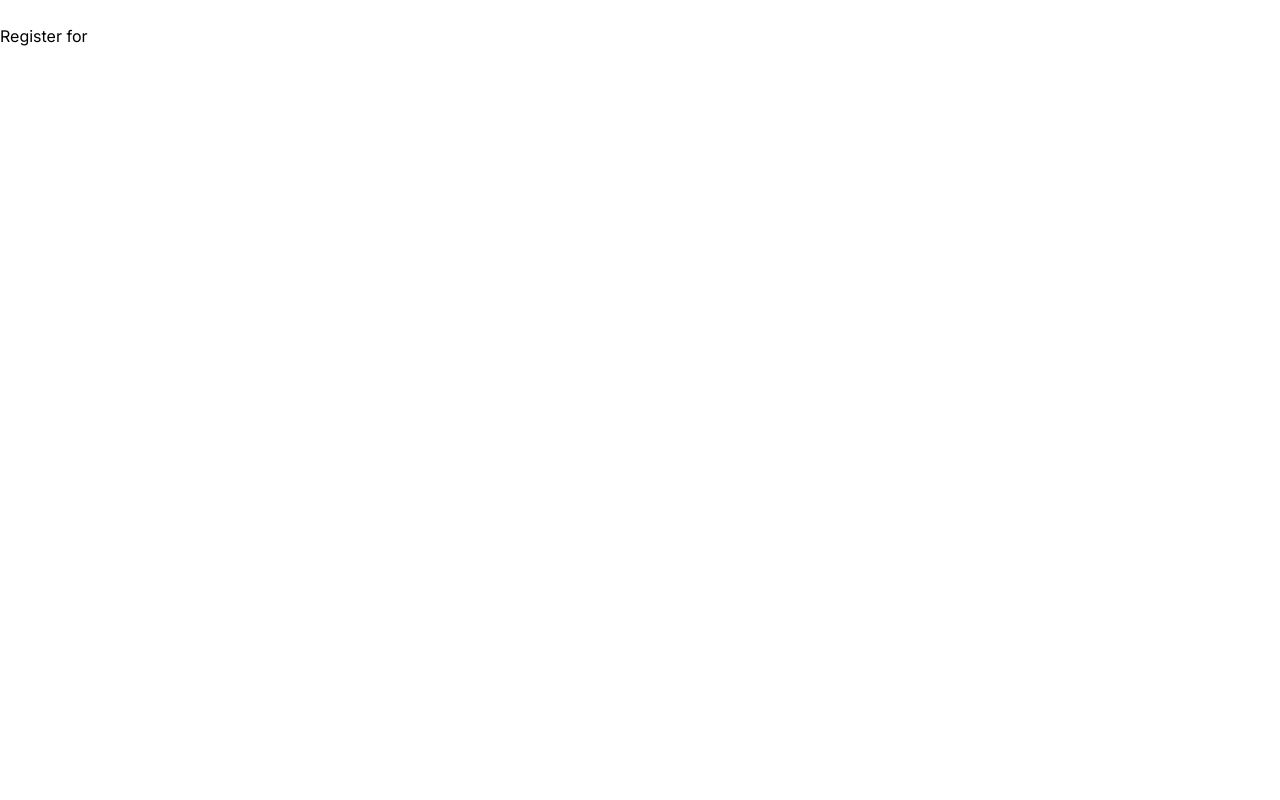
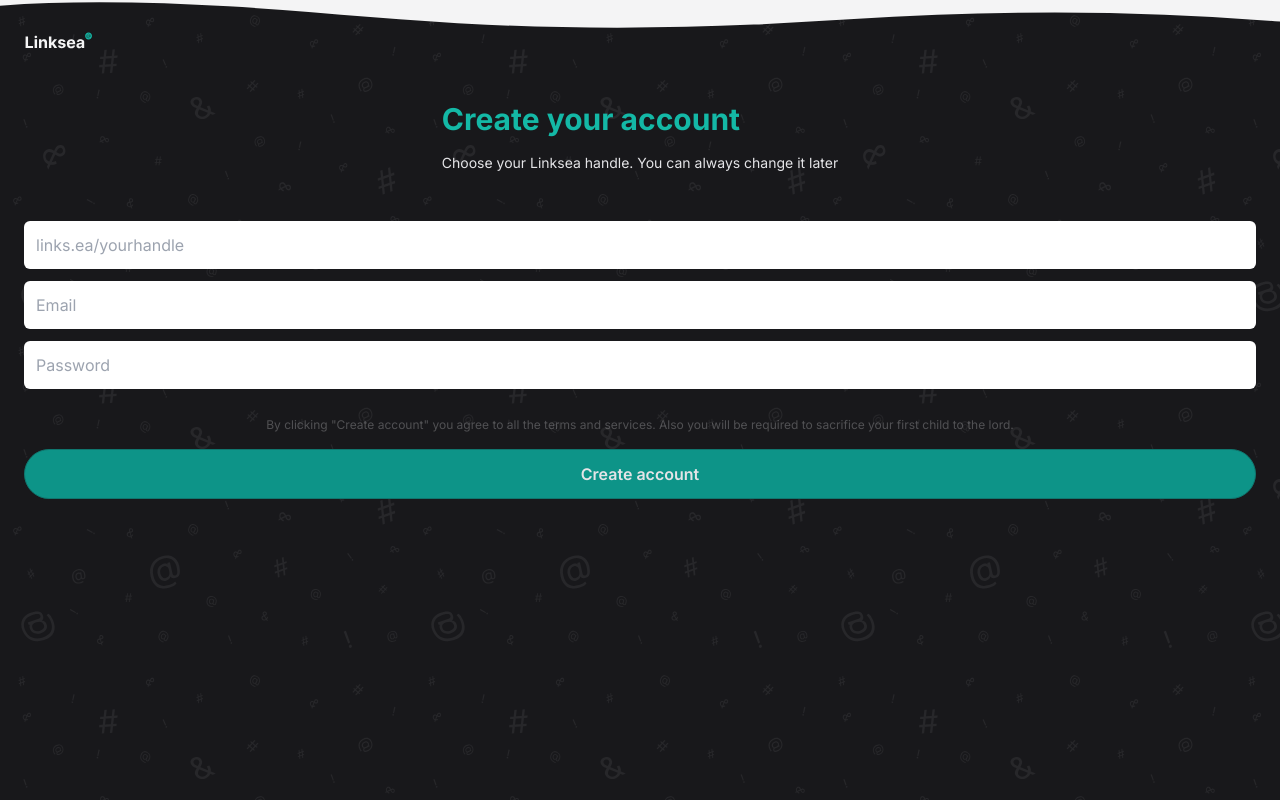
Before and after one commit to AndreiOsypchuk/link_sea, a React (Vite) app in the folder client/: page /register in a window 1280 px wide. Built offline with nearby package versions, Linux system fonts and the light colour scheme.

Commit message:
check if handle exists in onChange

```diff
--- a/client/index.html
+++ b/client/index.html
@@ -2,7 +2,7 @@
 <html lang="en">
   <head>
     <meta charset="UTF-8" />
-    <link rel="icon" type="image/svg+xml" href="/LinkSeaTab.svg" />
+    <link rel="icon" type="image/svg+xml" href="/LogoTab.svg" />
     <meta name="viewport" content="width=device-width, initial-scale=1.0" />
     <title>Linksea</title>
   </head>
--- a/client/src/pages/Register.tsx
+++ b/client/src/pages/Register.tsx
@@ -1,45 +1,298 @@
-import React from "react";
-import { useParams, useSearchParams } from "react-router-dom";
+import React, { FC } from "react";
+import { Link, useSearchParams } from "react-router-dom";
+import { ReactComponent as Logo } from "../../Logo.svg";
+import {
+  AiOutlineCheckCircle,
+  AiOutlineExclamationCircle,
+  AiOutlineLoading3Quarters,
+} from "react-icons/ai";
 import { Api } from "../api";
 const initInput = {
   handle: "",
   email: "",
   password: "",
 };
+
+const initMessageState = {
+  handle: {
+    message: "",
+    good: false,
+    is: false,
+  },
+  email: {
+    message: "",
+    good: false,
+    is: false,
+  },
+  password: {
+    message: "",
+    good: false,
+    is: false,
+  },
+};
+
+interface Message {
+  message: string;
+  good: boolean;
+  is: boolean;
+}
+
+enum MessageActionTypes {
+  HANDLE_TAKEN,
+  EMAIL_INVALID,
+  PASSWORD_INVALID,
+  SERVER_ERROR,
+  HANDLE_AVAILABLE,
+}
+interface ErrorAction {
+  type: MessageActionTypes;
+}
+const messageReducer = (state = initMessageState, action: ErrorAction) => {
+  switch (action.type) {
+    case MessageActionTypes.HANDLE_TAKEN: {
+      return {
+        ...state,
+        handle: { message: "Handle is already taken", good: false, is: true },
+      };
+    }
+    case MessageActionTypes.EMAIL_INVALID: {
+      return {
+        ...state,
+        email: { message: "Email is invalid", good: false, is: true },
+      };
+    }
+    case MessageActionTypes.PASSWORD_INVALID: {
+      return {
+        ...state,
+        password: {
+          message: "Password must be at least  6 characters long",
+          good: false,
+          is: true,
+        },
+      };
+    }
+    case MessageActionTypes.SERVER_ERROR: {
+      return {
+        ...state,
+        handle: {
+          message: "Something happend to the server",
+          good: false,
+          is: true,
+        },
+      };
+    }
+    case MessageActionTypes.HANDLE_AVAILABLE: {
+      return {
+        ...state,
+        handle: { message: "", good: true, is: true },
+      };
+    }
+    default: {
+      return state;
+    }
+  }
+};
+
+const wait = async (amount: number): Promise<void> => {
+  return new Promise((resolve, _reject) => {
+    setTimeout(() => {
+      console.log("fetched stuff");
+      resolve();
+    }, amount);
+  });
+};
+
 export const Register = () => {
-  // const { handle } = useParams();
   const [params] = useSearchParams();
   const [input, setInput] = React.useState(initInput);
-  const [message, setMessage] = React.useState("");
-  const handleChange = (e: any) => {};
+  const [messageState, dispatchMessage] = React.useReducer(
+    messageReducer,
+    initMessageState
+  );
+  const [loading, setLoading] = React.useState({ handle: false, main: false });
+  const typingTimerId = React.useRef<number>(0);
+  const handleChange = (e: any) => {
+    const value = e.target.value;
+    const field = e.target.name;
+    setInput((i) => ({ ...i, [field]: value }));
+  };
+
+  const handleHandleChange = async (e: any) => {
+    clearTimeout(typingTimerId.current);
+    const checkIfExists = async () => {
+      try {
+        setLoading((l) => ({ ...l, handle: true }));
+        // await wait(1500);
+        const { data } = await Api.post("auth/exists?handle=" + e.target.value);
+
+        setLoading((l) => ({ ...l, handle: false }));
+        dispatchMessage({
+          type: data.exists
+            ? MessageActionTypes.HANDLE_TAKEN
+            : MessageActionTypes.HANDLE_AVAILABLE,
+        });
+      } catch (e: any) {
+        if (e.response.status === 400) {
+          setLoading((l) => ({ ...l, handle: false }));
+
+          dispatchMessage({ type: MessageActionTypes.HANDLE_TAKEN });
+        } else {
+          setLoading((l) => ({ ...l, handle: false }));
+
+          dispatchMessage({
+            type: MessageActionTypes.SERVER_ERROR,
+          });
+          console.log(e);
+        }
+      }
+      setLoading((l) => ({ ...l, handle: false }));
+    };
+    if (e.target.value.length) {
+      typingTimerId.current = setTimeout(checkIfExists, 700);
+    }
+  };
+
   React.useEffect(() => {
     const handle = params.get("handle");
+    console.log(handle);
     if (handle) {
       const checkIfExists = async () => {
         try {
-          await Api.post("auth/exists?handle=" + handle);
-          setMessage("Handle is available");
-          setInput((s) => ({
-            ...s,
-            handle,
-          }));
-
-          //window.location.replace("/suck"); // Check if exists on Landing
+          const { data } = await Api.post("auth/exists?handle=" + handle);
+          dispatchMessage({
+            type: data.exists
+              ? MessageActionTypes.HANDLE_TAKEN
+              : MessageActionTypes.HANDLE_AVAILABLE,
+          });
         } catch (e: any) {
-          console.log(e);
-          setMessage("Handle is taken");
+          if (e.response.status === 400) {
+            dispatchMessage({ type: MessageActionTypes.HANDLE_TAKEN });
+          } else {
+            dispatchMessage({
+              type: MessageActionTypes.SERVER_ERROR,
+            });
+            console.log(e);
+          }
         }
+        setInput((s) => ({
+          ...s,
+          handle,
+        }));
       };
       checkIfExists();
     }
   }, [params]);
 
   return (
-    <>
-      <input value={input.handle} onChange={handleChange} />
-      <h1>
-        Register for {params.get("handle")} {message}
-      </h1>
-    </>
+    <div className="h-screen overflow-scroll w-screen flex flex-col bg-[url('/Hero.svg')] bg-zinc-900">
+      <header className="flex grow-0 items-center p-6 relative">
+        <Link to="/">
+          <Logo className="mt-2" />
+        </Link>
+        <div className="absolute rotate-180 w-full top-0 left-0 fill-zinc-100">
+          <svg
+            data-name="Layer 1"
+            xmlns="http://www.w3.org/2000/svg"
+            viewBox="0 0 1200 120"
+            preserveAspectRatio="none"
+            className="h-7 w-full"
+          >
+            <path
+              d="M985.66,92.83C906.67,72,823.78,31,743.84,14.19c-82.26-17.34-168.06-16.33-250.45.39-57.84,11.73-114,31.07-172,41.86A600.21,600.21,0,0,1,0,27.35V120H1200V95.8C1132.19,118.92,1055.71,111.31,985.66,92.83Z"
+              className="shape-fill"
+            ></path>
+          </svg>
+        </div>
+      </header>
+      <main className="p-6 flex flex-col items-center  w-full grow">
+        <section className="mb-12">
+          <h1 className="text-3xl font-bold text-teal-500">
+            Create your account
+          </h1>
+          <p className="text-zinc-200 mt-4 text-sm">
+            Choose your Linksea handle. You can always change it later
+          </p>
+        </section>
+        <form className="flex items-center flex-col w-full gap-4">
+          <span className="flex items-center flex-col gap-3 w-full">
+            <FromInput
+              placeholder="links.ea/yourhandle"
+              name="handle"
+              value={input.handle}
+              error={messageState.handle}
+              onChange={handleChange}
+              onKeyUp={handleHandleChange}
+              loading={loading.handle}
+            />
+            <FromInput
+              placeholder="Email"
+              type="email"
+              name="email"
+              value={input.email}
+              error={messageState.email}
+              onChange={handleChange}
+            />
+            <FromInput
+              placeholder="Password"
+              name="password"
+              type="password"
+              value={input.password}
+              error={messageState.password}
+              onChange={handleChange}
+            />
+          </span>
+          <span className="text-zinc-300/30 text-xs mt-3">
+            By clicking "Create account" you agree to all the terms and
+            services. Also you will be required to sacrifice your first child to
+            the lord.
+          </span>
+          <button className="text-zinc-200 w-full rounded-full  py-3 flex items-center justify-center font-semibold bg-teal-600 border border-teal-700 hover:bg-teal-700 hover:border-teal-800 px-4 ">
+            Create account
+          </button>
+        </form>
+      </main>
+    </div>
   );
 };
+interface formInputProps extends React.InputHTMLAttributes<HTMLInputElement> {
+  error?: Message;
+  loading?: boolean;
+}
+const FromInput: FC<formInputProps> = ({ error, loading, ...props }) => {
+  return (
+    <div className="w-full">
+      {error?.is ? (
+        <p className="text-red-500 w-full text-xs font-semibold mb-1">
+          {error.message}
+        </p>
+      ) : null}
+      <span className="w-full relative flex items-center">
+        <input
+          {...props}
+          className={`rounded-md px-3 pr-10 py-3 w-full ${
+            error?.is
+              ? error?.good
+                ? "border-2 border-green-500 outline-green-500"
+                : "border-2 border-red-500 outline-red-500"
+              : null
+          }`}
+        />
+        {loading ? (
+          <span className="absolute top-1/2 -translate-y-1/2 right-3">
+            <AiOutlineLoading3Quarters className="  text-zinc-500 animate-spin" />
+          </span>
+        ) : error?.is ? (
+          error?.good ? (
+            <span className="absolute top-1/2 -translate-y-1/2 right-3">
+              <AiOutlineCheckCircle className="  text-green-500 h-5 w-5" />
+            </span>
+          ) : (
+            <span className="absolute top-1/2 -translate-y-1/2 right-3">
+              <AiOutlineExclamationCircle className="  h-5 w-5 text-red-500" />
+            </span>
+          )
+        ) : null}
+      </span>
+    </div>
+  );
+};
```
Also changed, not shown: client/src/pages/Landing.tsx (+11 -24 lines), client/LinkSeaTab.svg (deleted).
